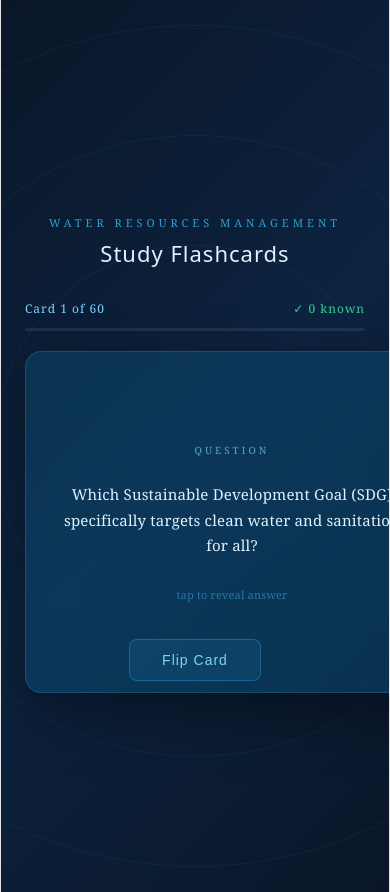
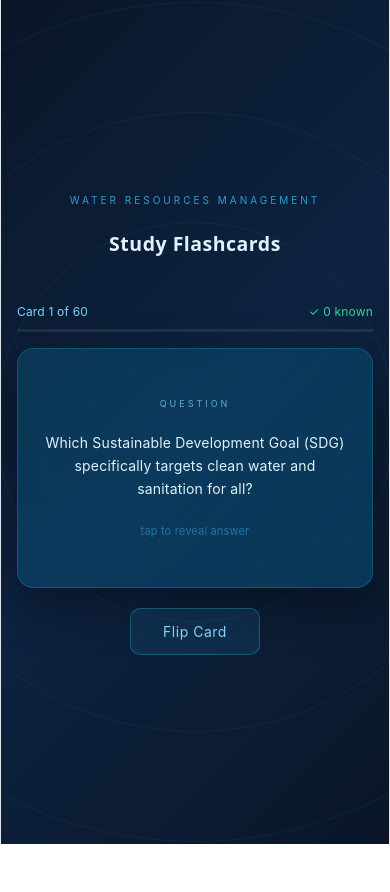
Before and after one commit to redsmite/water-resources-flashcards, a React (Vite) app: page / in a window 390 px wide. After the commit the page ends 844 px from the top, so only its background shows below. Built offline with nearby package versions, Linux system fonts and the light colour scheme.

Commit message:
fix mobile layout and font

```diff
--- a/src/App.jsx
+++ b/src/App.jsx
@@ -63,7 +63,6 @@ What type of entities are eligible to apply for a water permit?,Philippine citiz
 
 function parseCSV(csv) {
   return csv.trim().split("\n").map((line) => {
-    // Handle quoted fields with commas inside
     const match = line.match(/^"(.+)",(.+)$/) || line.match(/^([^,]+),(.+)$/);
     if (match) return { q: match[1].trim(), a: match[2].trim() };
     const idx = line.indexOf(",");
@@ -92,7 +91,7 @@ export default function FlashcardApp() {
 
   const card = deck[index];
   const total = deck.length;
-  const progress = ((index) / total) * 100;
+  const progress = (index / total) * 100;
 
   const goNext = useCallback((mark) => {
     setFlipped(false);
@@ -118,259 +117,301 @@ export default function FlashcardApp() {
   };
 
   return (
-    <div style={{
-      minHeight: "100vh",
-      background: "linear-gradient(135deg, #0a1628 0%, #0d2340 50%, #0a1628 100%)",
-      display: "flex",
-      flexDirection: "column",
-      alignItems: "center",
-      justifyContent: "center",
-      fontFamily: "'Georgia', 'Times New Roman', serif",
-      padding: "24px",
-      position: "relative",
-      overflow: "hidden",
-    }}>
-      {/* Background ripple circles */}
-      <div style={{ position: "absolute", inset: 0, overflow: "hidden", pointerEvents: "none" }}>
-        {[0,1,2].map(i => (
-          <div key={i} style={{
-            position: "absolute",
-            borderRadius: "50%",
-            border: "1px solid rgba(56,189,248,0.07)",
-            top: "50%", left: "50%",
-            transform: "translate(-50%,-50%)",
-            width: `${400 + i*220}px`,
-            height: `${400 + i*220}px`,
-          }} />
-        ))}
-      </div>
+    <>
+      <style>{`
+        * { box-sizing: border-box; margin: 0; padding: 0; }
+        body {
+          font-family: -apple-system, BlinkMacSystemFont, 'Segoe UI', Roboto, Oxygen, sans-serif;
+          background: linear-gradient(135deg, #0a1628 0%, #0d2340 50%, #0a1628 100%);
+          min-height: 100vh;
+        }
+        .app {
+          min-height: 100vh;
+          display: flex;
+          flex-direction: column;
+          align-items: center;
+          justify-content: center;
+          padding: 20px 16px;
+          position: relative;
+          overflow: hidden;
+        }
+        .ripple {
+          position: absolute;
+          border-radius: 50%;
+          border: 1px solid rgba(56,189,248,0.07);
+          top: 50%; left: 50%;
+          transform: translate(-50%, -50%);
+          pointer-events: none;
+        }
+        .header {
+          text-align: center;
+          margin-bottom: 24px;
+          z-index: 1;
+          width: 100%;
+        }
+        .header-sub {
+          font-size: 10px;
+          letter-spacing: 3px;
+          color: #38bdf8;
+          text-transform: uppercase;
+          margin-bottom: 6px;
+          opacity: 0.8;
+        }
+        .header h1 {
+          font-size: clamp(18px, 5vw, 28px);
+          color: #e0f2fe;
+          font-weight: 600;
+          letter-spacing: 0.5px;
+        }
+        .progress-wrap {
+          width: 100%;
+          max-width: 560px;
+          margin-bottom: 16px;
+          z-index: 1;
+        }
+        .progress-labels {
+          display: flex;
+          justify-content: space-between;
+          font-size: 12px;
+          color: #7dd3fc;
+          margin-bottom: 6px;
+        }
+        .progress-bar-bg {
+          height: 3px;
+          background: rgba(255,255,255,0.08);
+          border-radius: 2px;
+          overflow: hidden;
+        }
+        .progress-bar-fill {
+          height: 100%;
+          background: linear-gradient(90deg, #0ea5e9, #38bdf8);
+          border-radius: 2px;
+          transition: width 0.4s ease;
+        }
+        .card-container {
+          width: 100%;
+          max-width: 560px;
+          perspective: 1000px;
+          z-index: 1;
+          margin-bottom: 20px;
+          cursor: pointer;
+          -webkit-tap-highlight-color: transparent;
+        }
+        .card-inner {
+          position: relative;
+          width: 100%;
+          min-height: 240px;
+          transform-style: preserve-3d;
+          transition: transform 0.45s cubic-bezier(0.4,0,0.2,1);
+        }
+        .card-inner.flipped {
+          transform: rotateY(180deg);
+        }
+        .card-face {
+          position: absolute;
+          width: 100%;
+          min-height: 240px;
+          backface-visibility: hidden;
+          -webkit-backface-visibility: hidden;
+          border-radius: 16px;
+          display: flex;
+          flex-direction: column;
+          align-items: center;
+          justify-content: center;
+          padding: 32px 24px;
+          box-shadow: 0 16px 48px rgba(0,0,0,0.4);
+          backdrop-filter: blur(10px);
+          text-align: center;
+        }
+        .card-face.front {
+          background: linear-gradient(145deg, rgba(12,74,110,0.55), rgba(7,89,133,0.45));
+          border: 1px solid rgba(56,189,248,0.2);
+        }
+        .card-face.back {
+          background: linear-gradient(145deg, rgba(6,78,59,0.45), rgba(4,47,46,0.65));
+          border: 1px solid rgba(52,211,153,0.2);
+          transform: rotateY(180deg);
+        }
+        .card-label {
+          font-size: 9px;
+          letter-spacing: 3px;
+          text-transform: uppercase;
+          margin-bottom: 16px;
+          opacity: 0.75;
+        }
+        .card-label.q { color: #7dd3fc; }
+        .card-label.a { color: #34d399; }
+        .card-text {
+          font-size: clamp(14px, 3.5vw, 17px);
+          line-height: 1.65;
+          color: #e0f2fe;
+        }
+        .card-text.answer {
+          color: #f0fdf4;
+          font-weight: 500;
+        }
+        .card-hint {
+          margin-top: 20px;
+          font-size: 11px;
+          color: #38bdf8;
+          opacity: 0.45;
+        }
+        .btn-row {
+          display: flex;
+          gap: 12px;
+          z-index: 1;
+          width: 100%;
+          max-width: 560px;
+          animation: fadeUp 0.25s ease;
+        }
+        .btn {
+          flex: 1;
+          padding: 14px 12px;
+          border-radius: 10px;
+          cursor: pointer;
+          font-size: 14px;
+          font-family: inherit;
+          font-weight: 500;
+          letter-spacing: 0.3px;
+          transition: opacity 0.2s;
+          border: 1px solid;
+          -webkit-tap-highlight-color: transparent;
+        }
+        .btn:active { opacity: 0.7; }
+        .btn-flip {
+          z-index: 1;
+          background: rgba(56,189,248,0.1);
+          border: 1px solid rgba(56,189,248,0.3);
+          color: #7dd3fc;
+          padding: 14px 32px;
+          border-radius: 10px;
+          cursor: pointer;
+          font-size: 14px;
+          font-family: inherit;
+          letter-spacing: 0.5px;
+          -webkit-tap-highlight-color: transparent;
+        }
+        .done-card {
+          z-index: 1;
+          text-align: center;
+          background: linear-gradient(145deg, rgba(12,74,110,0.5), rgba(7,89,133,0.3));
+          border: 1px solid rgba(56,189,248,0.2);
+          border-radius: 20px;
+          padding: 40px 28px;
+          max-width: 480px;
+          width: 100%;
+          box-shadow: 0 20px 60px rgba(0,0,0,0.4);
+        }
+        .done-emoji { font-size: 44px; margin-bottom: 8px; }
+        .done-title { color: #e0f2fe; font-weight: 600; font-size: 24px; margin-bottom: 6px; }
+        .done-sub { color: #7dd3fc; font-size: 13px; margin-bottom: 28px; }
+        .stats-row {
+          display: flex;
+          justify-content: center;
+          gap: 28px;
+          margin-bottom: 28px;
+          flex-wrap: wrap;
+        }
+        .stat-value { font-size: 26px; font-weight: 700; font-variant-numeric: tabular-nums; }
+        .stat-label { font-size: 10px; color: #7dd3fc; letter-spacing: 1px; text-transform: uppercase; margin-top: 2px; }
+        .done-btns { display: flex; flex-direction: column; gap: 10px; }
+        @keyframes fadeUp {
+          from { opacity: 0; transform: translateY(8px); }
+          to { opacity: 1; transform: translateY(0); }
+        }
+      `}</style>
 
-      {/* Header */}
-      <div style={{ textAlign: "center", marginBottom: "32px", zIndex: 1 }}>
-        <div style={{ fontSize: "11px", letterSpacing: "4px", color: "#38bdf8", textTransform: "uppercase", marginBottom: "8px", opacity: 0.8 }}>
-          Water Resources Management
-        </div>
-        <h1 style={{ margin: 0, fontSize: "clamp(22px, 4vw, 32px)", color: "#e0f2fe", fontWeight: "normal", letterSpacing: "1px" }}>
-          Study Flashcards
-        </h1>
+      <div className="app">
+        <div className="ripple" style={{ width: 400, height: 400 }} />
+        <div className="ripple" style={{ width: 620, height: 620 }} />
+        <div className="ripple" style={{ width: 840, height: 840 }} />
+
+        <div className="header">
+          <div className="header-sub">Water Resources Management</div>
+          <h1>Study Flashcards</h1>
         </div>
 
         {done ? (
           <DoneScreen known={known} unknown={unknown} total={CARDS.length} restart={restart} />
         ) : (
           <>
-          {/* Progress */}
-          <div style={{ width: "100%", maxWidth: "600px", marginBottom: "20px", zIndex: 1 }}>
-            <div style={{ display: "flex", justifyContent: "space-between", fontSize: "12px", color: "#7dd3fc", marginBottom: "8px", letterSpacing: "1px" }}>
+            <div className="progress-wrap">
+              <div className="progress-labels">
                 <span>Card {index + 1} of {total}</span>
                 <span style={{ color: "#34d399" }}>✓ {known.size} known</span>
               </div>
-            <div style={{ height: "3px", background: "rgba(255,255,255,0.08)", borderRadius: "2px", overflow: "hidden" }}>
-              <div style={{
-                height: "100%",
-                width: `${progress}%`,
-                background: "linear-gradient(90deg, #0ea5e9, #38bdf8)",
-                borderRadius: "2px",
-                transition: "width 0.4s ease",
-              }} />
+              <div className="progress-bar-bg">
+                <div className="progress-bar-fill" style={{ width: `${progress}%` }} />
               </div>
             </div>
 
-          {/* Card */}
-          <div
-            onClick={() => setFlipped((f) => !f)}
-            style={{
-              width: "100%",
-              maxWidth: "600px",
-              minHeight: "260px",
-              cursor: "pointer",
-              perspective: "1000px",
-              zIndex: 1,
-              marginBottom: "28px",
-            }}
-          >
-            <div style={{
-              position: "relative",
-              width: "100%",
-              minHeight: "260px",
-              transformStyle: "preserve-3d",
-              transform: flipped ? "rotateY(180deg)" : "rotateY(0deg)",
-              transition: "transform 0.45s cubic-bezier(0.4,0,0.2,1)",
-            }}>
-              {/* Front */}
-              <CardFace side="front" flipped={flipped}>
-                <div style={{ fontSize: "10px", letterSpacing: "3px", color: "#7dd3fc", textTransform: "uppercase", marginBottom: "20px", opacity: 0.7 }}>Question</div>
-                <p style={{ margin: 0, fontSize: "clamp(15px, 2.5vw, 18px)", color: "#e0f2fe", lineHeight: "1.7", textAlign: "center" }}>
-                  {card.q}
-                </p>
-                <div style={{ marginTop: "24px", fontSize: "11px", color: "#38bdf8", opacity: 0.5 }}>tap to reveal answer</div>
-              </CardFace>
-
-              {/* Back */}
-              <CardFace side="back" flipped={flipped}>
-                <div style={{ fontSize: "10px", letterSpacing: "3px", color: "#34d399", textTransform: "uppercase", marginBottom: "20px", opacity: 0.8 }}>Answer</div>
-                <p style={{ margin: 0, fontSize: "clamp(16px, 2.5vw, 20px)", color: "#f0fdf4", lineHeight: "1.7", textAlign: "center", fontWeight: "500" }}>
-                  {card.a}
-                </p>
-              </CardFace>
+            <div className="card-container" onClick={() => setFlipped(f => !f)}>
+              <div className={`card-inner ${flipped ? "flipped" : ""}`}>
+                <div className="card-face front">
+                  <div className="card-label q">Question</div>
+                  <p className="card-text">{card.q}</p>
+                  <div className="card-hint">tap to reveal answer</div>
+                </div>
+                <div className="card-face back">
+                  <div className="card-label a">Answer</div>
+                  <p className="card-text answer">{card.a}</p>
+                </div>
               </div>
             </div>
 
-          {/* Action buttons */}
-          {flipped && (
-            <div style={{ display: "flex", gap: "16px", zIndex: 1, animation: "fadeUp 0.25s ease" }}>
-              <ActionBtn
+            {flipped ? (
+              <div className="btn-row">
+                <button
+                  className="btn"
                   onClick={() => goNext("review")}
-                color="#f87171"
-                bg="rgba(239,68,68,0.12)"
-                border="rgba(239,68,68,0.3)"
+                  style={{ color: "#f87171", background: "rgba(239,68,68,0.12)", borderColor: "rgba(239,68,68,0.3)" }}
                 >
                   ✗ Still Learning
-              </ActionBtn>
-              <ActionBtn
+                </button>
+                <button
+                  className="btn"
                   onClick={() => goNext("know")}
-                color="#34d399"
-                bg="rgba(52,211,153,0.12)"
-                border="rgba(52,211,153,0.3)"
+                  style={{ color: "#34d399", background: "rgba(52,211,153,0.12)", borderColor: "rgba(52,211,153,0.3)" }}
                 >
                   ✓ Got It
-              </ActionBtn>
+                </button>
               </div>
-          )}
-
-          {!flipped && (
-            <button
-              onClick={() => setFlipped(true)}
-              style={{
-                zIndex: 1,
-                background: "rgba(56,189,248,0.1)",
-                border: "1px solid rgba(56,189,248,0.3)",
-                color: "#7dd3fc",
-                padding: "12px 32px",
-                borderRadius: "8px",
-                cursor: "pointer",
-                fontSize: "14px",
-                letterSpacing: "1px",
-              }}
-            >
+            ) : (
+              <button className="btn-flip" onClick={() => setFlipped(true)}>
                 Flip Card
               </button>
             )}
           </>
         )}
-
-      <style>{`
-        @keyframes fadeUp {
-          from { opacity: 0; transform: translateY(10px); }
-          to { opacity: 1; transform: translateY(0); }
-        }
-      `}</style>
       </div>
-  );
-}
-
-function CardFace({ side, children }) {
-  const isBack = side === "back";
-  return (
-    <div style={{
-      position: "absolute",
-      width: "100%",
-      minHeight: "260px",
-      backfaceVisibility: "hidden",
-      WebkitBackfaceVisibility: "hidden",
-      transform: isBack ? "rotateY(180deg)" : "rotateY(0deg)",
-      background: isBack
-        ? "linear-gradient(145deg, rgba(6,78,59,0.4), rgba(4,47,46,0.6))"
-        : "linear-gradient(145deg, rgba(12,74,110,0.5), rgba(7,89,133,0.4))",
-      border: `1px solid ${isBack ? "rgba(52,211,153,0.2)" : "rgba(56,189,248,0.2)"}`,
-      borderRadius: "16px",
-      display: "flex",
-      flexDirection: "column",
-      alignItems: "center",
-      justifyContent: "center",
-      padding: "40px 36px",
-      boxShadow: "0 20px 60px rgba(0,0,0,0.4)",
-      backdropFilter: "blur(10px)",
-    }}>
-      {children}
-    </div>
-  );
-}
-
-function ActionBtn({ onClick, color, bg, border, children }) {
-  return (
-    <button
-      onClick={onClick}
-      style={{
-        background: bg,
-        border: `1px solid ${border}`,
-        color,
-        padding: "13px 28px",
-        borderRadius: "10px",
-        cursor: "pointer",
-        fontSize: "14px",
-        fontFamily: "inherit",
-        letterSpacing: "0.5px",
-        transition: "all 0.2s",
-        fontWeight: "500",
-      }}
-      onMouseEnter={e => e.currentTarget.style.opacity = "0.8"}
-      onMouseLeave={e => e.currentTarget.style.opacity = "1"}
-    >
-      {children}
-    </button>
+    </>
   );
 }
 
 function DoneScreen({ known, unknown, total, restart }) {
   const pct = Math.round((known.size / total) * 100);
   return (
-    <div style={{
-      zIndex: 1,
-      textAlign: "center",
-      background: "linear-gradient(145deg, rgba(12,74,110,0.5), rgba(7,89,133,0.3))",
-      border: "1px solid rgba(56,189,248,0.2)",
-      borderRadius: "20px",
-      padding: "48px 40px",
-      maxWidth: "480px",
-      width: "100%",
-      boxShadow: "0 20px 60px rgba(0,0,0,0.4)",
-    }}>
-      <div style={{ fontSize: "48px", marginBottom: "8px" }}>
-        {pct >= 80 ? "🌊" : pct >= 50 ? "💧" : "📚"}
+    <div className="done-card">
+      <div className="done-emoji">{pct >= 80 ? "🌊" : pct >= 50 ? "💧" : "📚"}</div>
+      <div className="done-title">Round Complete!</div>
+      <div className="done-sub">{total} cards reviewed</div>
+      <div className="stats-row">
+        <div><div className="stat-value" style={{ color: "#34d399" }}>{known.size}</div><div className="stat-label">Got It</div></div>
+        <div><div className="stat-value" style={{ color: "#f87171" }}>{unknown.size}</div><div className="stat-label">Still Learning</div></div>
+        <div><div className="stat-value" style={{ color: "#38bdf8" }}>{pct}%</div><div className="stat-label">Score</div></div>
       </div>
-      <h2 style={{ color: "#e0f2fe", fontWeight: "normal", fontSize: "26px", margin: "0 0 8px" }}>
-        Round Complete!
-      </h2>
-      <p style={{ color: "#7dd3fc", fontSize: "13px", letterSpacing: "1px", margin: "0 0 32px" }}>
-        {total} cards reviewed
-      </p>
-
-      <div style={{ display: "flex", justifyContent: "center", gap: "32px", marginBottom: "36px" }}>
-        <Stat label="Got It" value={known.size} color="#34d399" />
-        <Stat label="Still Learning" value={unknown.size} color="#f87171" />
-        <Stat label="Score" value={`${pct}%`} color="#38bdf8" />
-      </div>
-
-      <div style={{ display: "flex", flexDirection: "column", gap: "12px" }}>
+      <div className="done-btns">
         {unknown.size > 0 && (
-          <ActionBtn onClick={() => restart(true)} color="#fbbf24" bg="rgba(251,191,36,0.1)" border="rgba(251,191,36,0.3)">
+          <button className="btn" onClick={() => restart(true)}
+            style={{ color: "#fbbf24", background: "rgba(251,191,36,0.1)", borderColor: "rgba(251,191,36,0.3)" }}>
             ↺ Review Missed Cards ({unknown.size})
-          </ActionBtn>
+          </button>
         )}
-        <ActionBtn onClick={() => restart(false)} color="#7dd3fc" bg="rgba(56,189,248,0.1)" border="rgba(56,189,248,0.25)">
+        <button className="btn" onClick={() => restart(false)}
+          style={{ color: "#7dd3fc", background: "rgba(56,189,248,0.1)", borderColor: "rgba(56,189,248,0.25)" }}>
           ↺ Restart All Cards
-        </ActionBtn>
+        </button>
       </div>
     </div>
   );
 }
-
-function Stat({ label, value, color }) {
-  return (
-    <div>
-      <div style={{ fontSize: "28px", fontWeight: "600", color, fontFamily: "monospace" }}>{value}</div>
-      <div style={{ fontSize: "11px", color: "#7dd3fc", letterSpacing: "1px", textTransform: "uppercase", marginTop: "4px" }}>{label}</div>
-    </div>
-  );
-}
```
Lines whose indentation alone changed are shown as unchanged.
